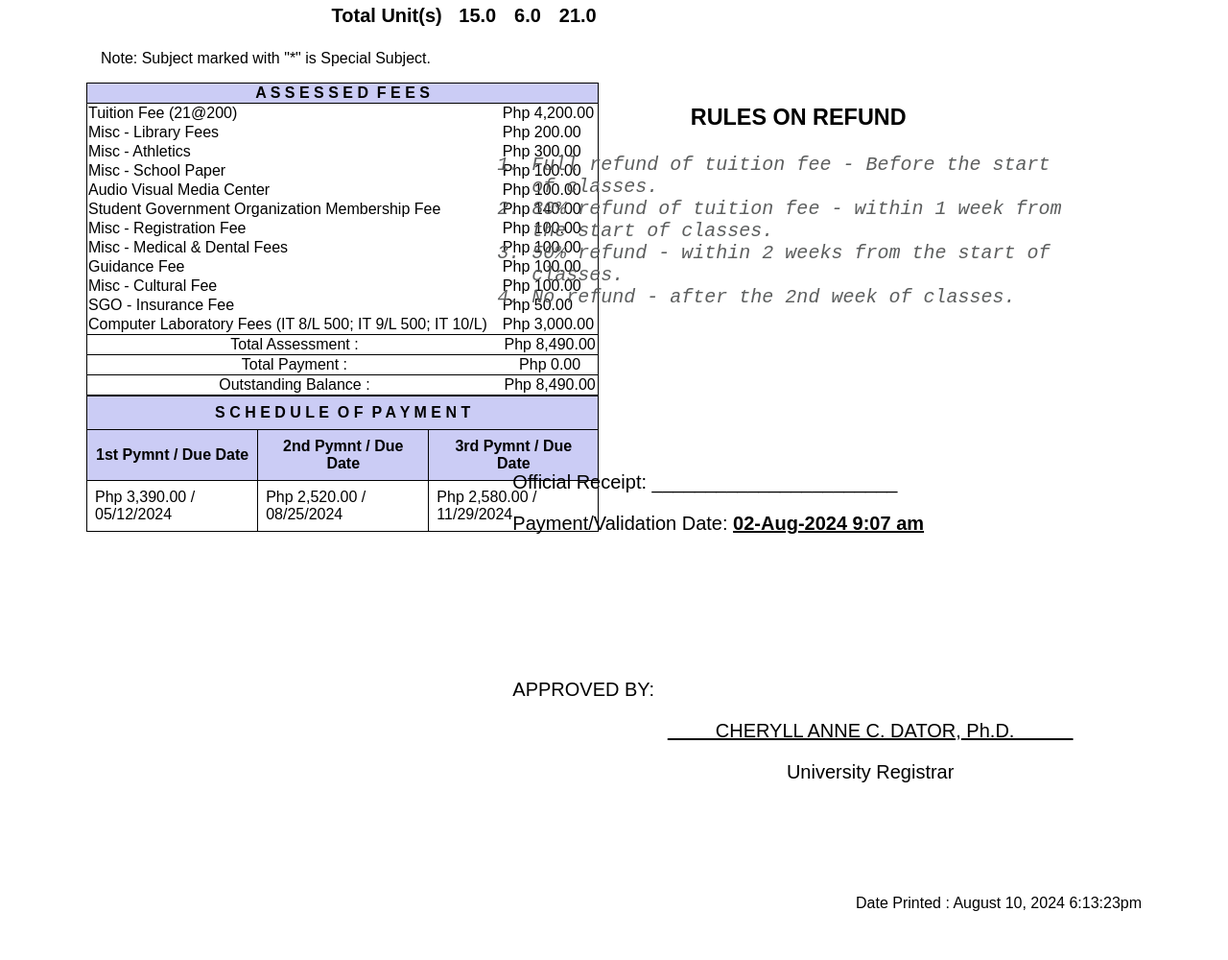
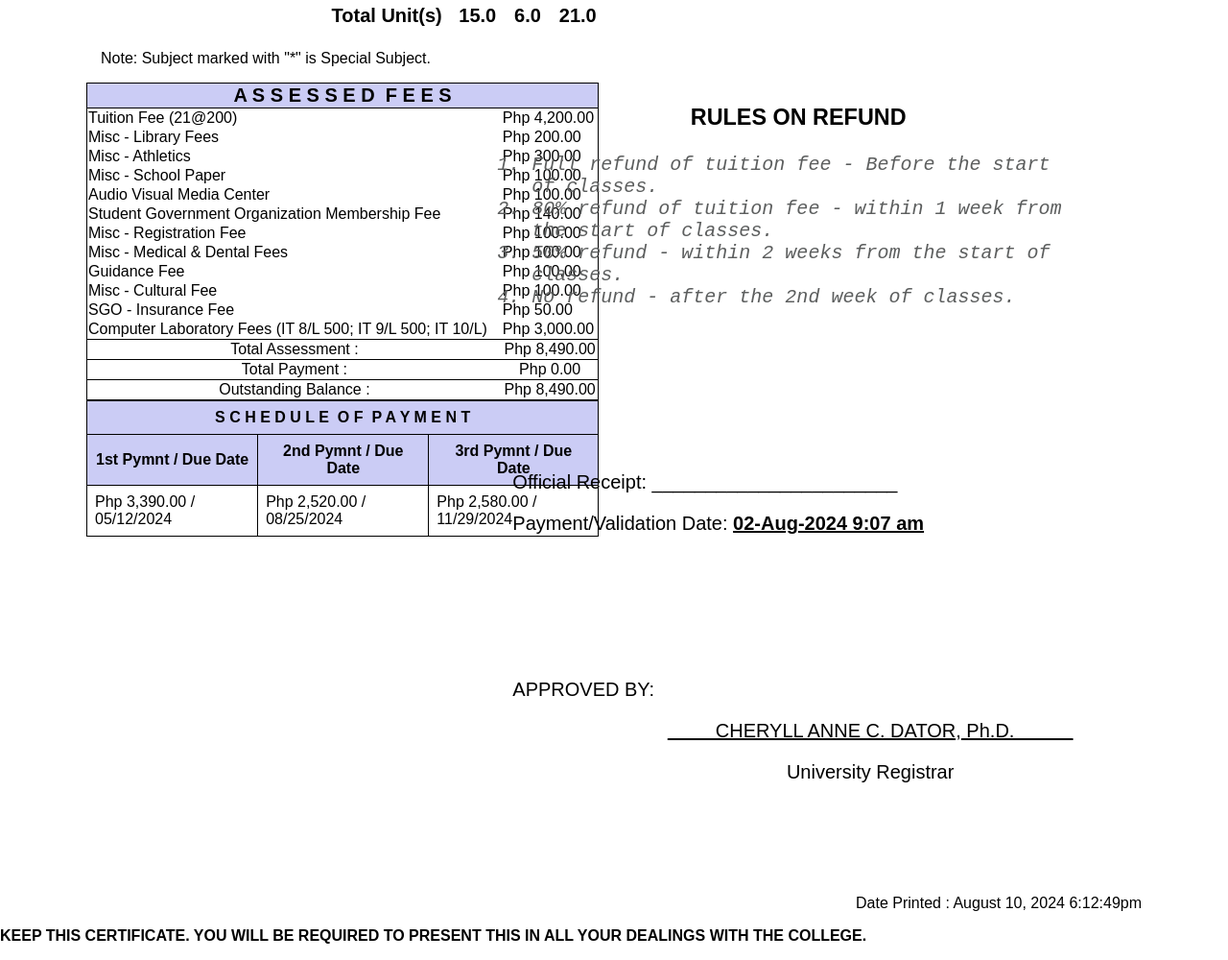
Before and after one commit to Jeype12/Gabo-COR, a plain HTML site: page index.html in a window 1280 px wide. Shown: the part 1113-2113 px from the top of the page at 96% size. Before the commit the page ends 2079 px from the top, so only its background shows below. Drawn offline with Linux system fonts and the light colour scheme.

Commit message:
Added the footer

```diff
--- a/index.html
+++ b/index.html
@@ -101,7 +101,7 @@
             <th></th>
         </tr>
 
-        <!-- Schedule Rows -->
+
         <tr>
             <td>IT 8/L</td>
             <td>Advanced Database Systems</td>
@@ -173,7 +173,7 @@
             <td>Dizon, Demy R.</td>
         </tr>
 
-        <!-- Total Units Row -->
+
         <tr class="total">
             <td colspan="2" style="text-align: right;"><strong>Total Unit(s)</strong></td>
             <td><strong>15.0</strong></td>
@@ -194,7 +194,7 @@
         <table class="fees-table">
             <thead>
                 <tr>
-                    <th colspan="2" style="border: 1px solid black;">A S S E S S E D&nbsp;&nbsp;F E E S</th>
+                    <th colspan="2" style="border: 1px solid black; font-size: 20px;">A S S E S S E D&nbsp;&nbsp;F E E S</th>
                 </tr>
             </thead>
             <tbody>
@@ -306,10 +306,12 @@
         </div>
     </div>
 </div>
-<p style="text-align: right; margin-right: 90px;"> Date Printed : August 10, 2024  6:13:23pm</p>
+<p style="text-align: right; margin-right: 90px;"> Date Printed : August 10, 2024 6:12:49pm</p>
 </main>
 
-
+<footer>
+    <p><strong>KEEP THIS CERTIFICATE. YOU WILL BE REQUIRED TO PRESENT THIS IN ALL YOUR DEALINGS WITH THE COLLEGE.</strong></p>
+</footer>
 
 
 </body>
```
